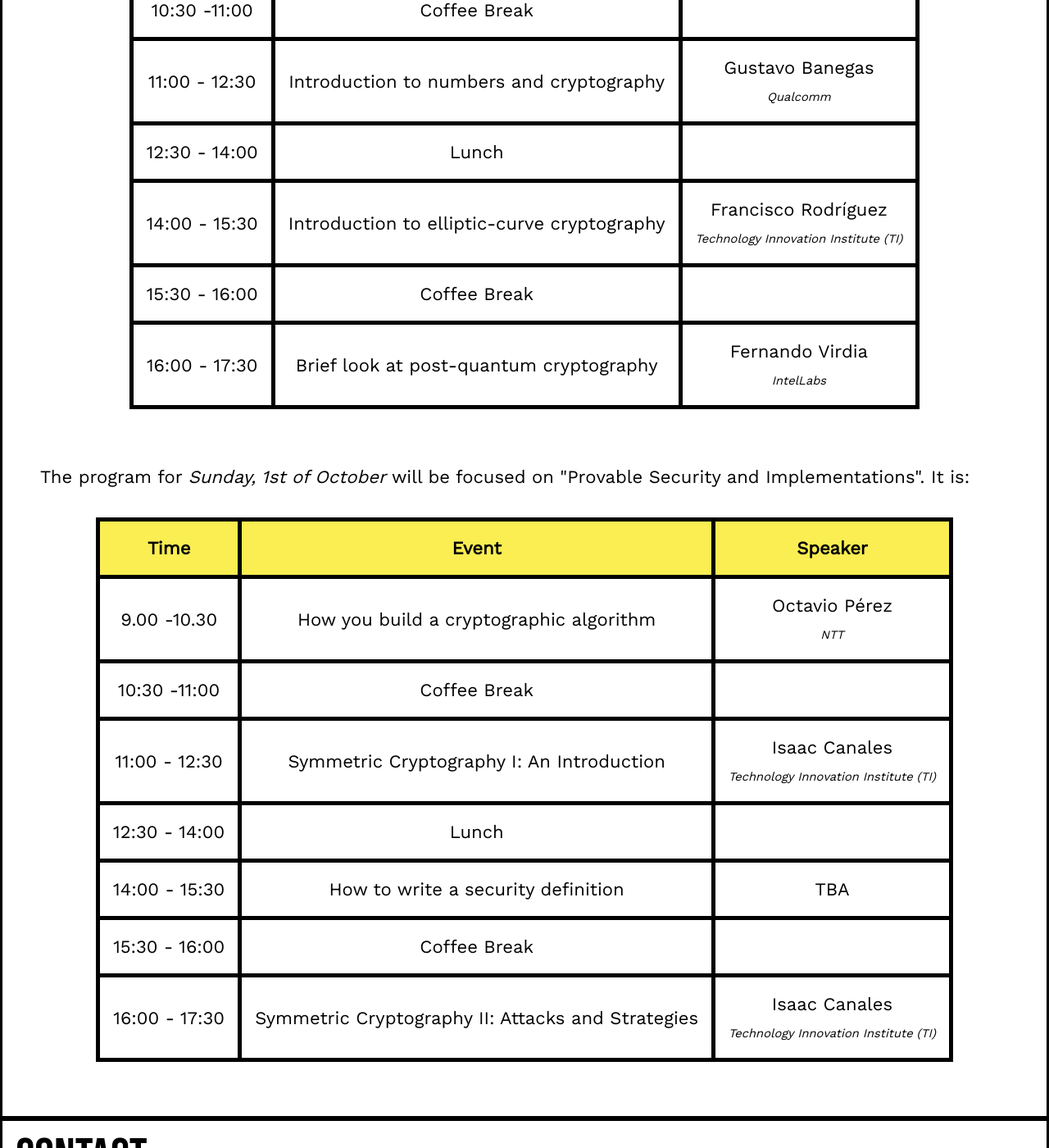
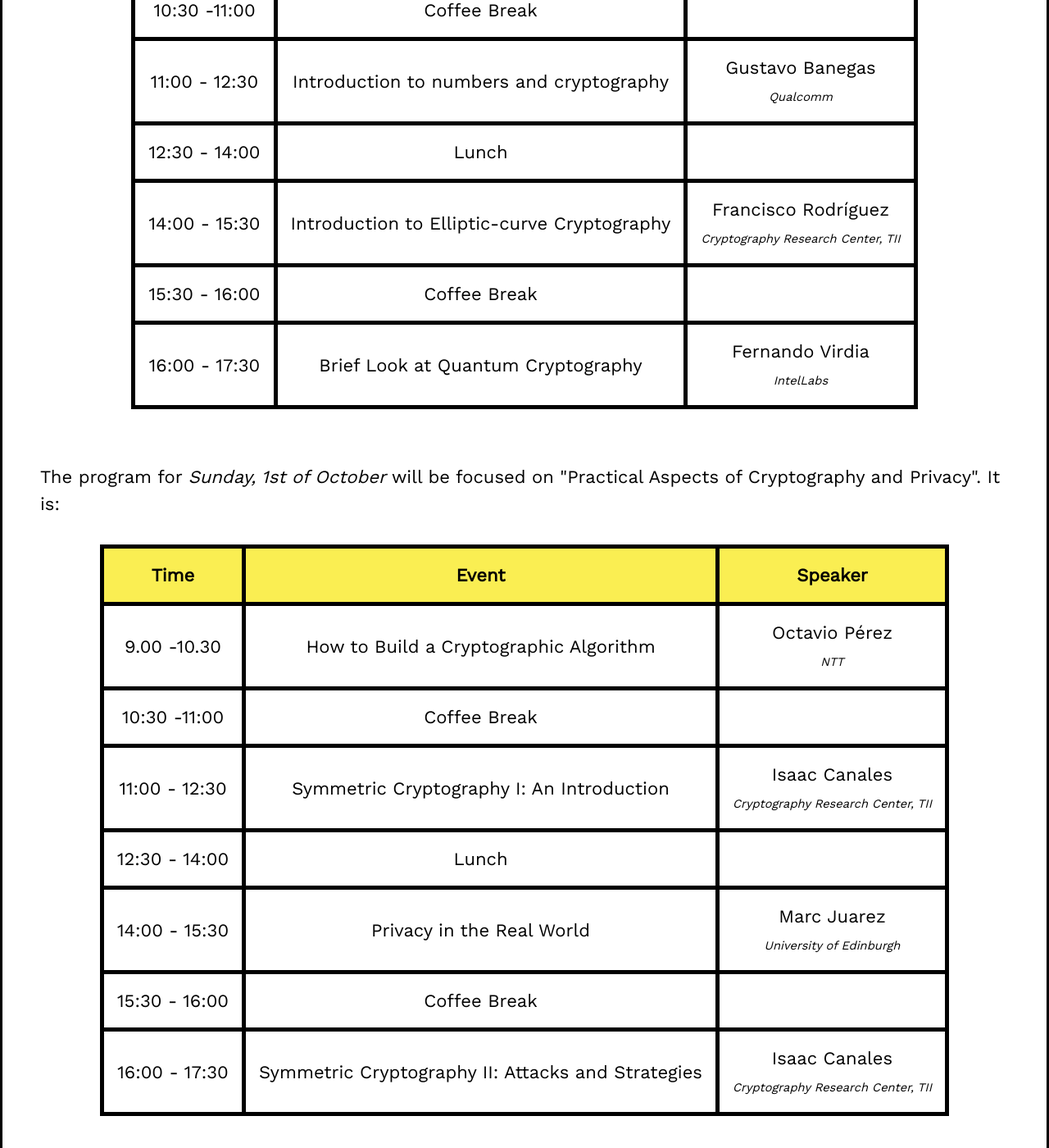
Before and after one commit to Latin-American-Cryptographers/inca-crypto, a Jekyll site: the page built from 2023.html, in a window 1280 px wide and 1400 px high, scrolled down 1209 px. Shown: the whole window at 82% size. Built offline with Jekyll 4.4.1, drawn with Linux system fonts in a browser that asks for light colours.

Commit message:
Adding Marc and Correcting typose 2023.html

```diff
--- a/2023.html
+++ b/2023.html
@@ -63,9 +63,9 @@ tags: menu
     </tr>
     <tr>
         <td>14:00 - 15:30</td>
-        <td>Introduction to elliptic-curve cryptography</td>
+        <td>Introduction to Elliptic-curve Cryptography</td>
         <td>Francisco Rodríguez<br>
-            <i id="small">Technology Innovation Institute (TI)</i>
+            <i id="small">Cryptography Research Center, TII</i>
 	</td>
     </tr>
     <tr>
@@ -75,7 +75,7 @@ tags: menu
     </tr>
     <tr>
         <td>16:00 - 17:30</td>
-        <td>Brief look at post-quantum cryptography</td>
+        <td>Brief Look at Quantum Cryptography</td>
         <td>Fernando Virdia<br>
             <i id="small">IntelLabs</i>
 	</td>
@@ -85,7 +85,7 @@ tags: menu
 </center>
 <br>
 	<br>
-	<p>The program for <i>Sunday, 1st of October</i> will be focused on "Provable Security and Implementations". It is:</p>
+	<p>The program for <i>Sunday, 1st of October</i> will be focused on "Practical Aspects of Cryptography and Privacy". It is:</p>
 	<br>
 
 <center>
@@ -98,7 +98,7 @@ tags: menu
     </tr>
     <tr>
         <td>9.00 -10.30</td>
-        <td>How you build a cryptographic algorithm</td>
+        <td>How to Build a Cryptographic Algorithm</td>
         <td>Octavio Pérez<br>
             <i id="small">NTT</i>
 				</td>
@@ -111,7 +111,7 @@ tags: menu
         <td>11:00 - 12:30</td>
 	      <td>Symmetric Cryptography I: An Introduction</td>
 	      <td>Isaac Canales<br>
-            <i id="small">Technology Innovation Institute (TI)</i>
+                   <i id="small">Cryptography Research Center, TII</i>
 	      </td>
        <!-- <td>Talk: How to write a security definition: what are the types of properties we care about</td>
         <td>TBA</td> -->
@@ -124,8 +124,10 @@ tags: menu
     </tr>
     <tr>
         <td>14:00 - 15:30</td>
-        <td>How to write a security definition</td>
-        <td>TBA</td> <!-- Peter to confirm -->
+        <td>Privacy in the Real World</td>
+        <td>Marc Juarez <br>
+            <i id="small">University of Edinburgh</i>
+	</td>
     </tr>
     <tr>
         <td>15:30 - 16:00</td>
@@ -136,7 +138,7 @@ tags: menu
         <td>16:00 - 17:30</td>
         <td>Symmetric Cryptography II: Attacks and Strategies</td>
         <td>Isaac Canales<br>
-            <i id="small">Technology Innovation Institute (TI)</i>
+            <i id="small">Cryptography Research Center, TII</i>
 	</td>
     </tr>
 </table>
```
Lines whose indentation alone changed are shown as unchanged.
